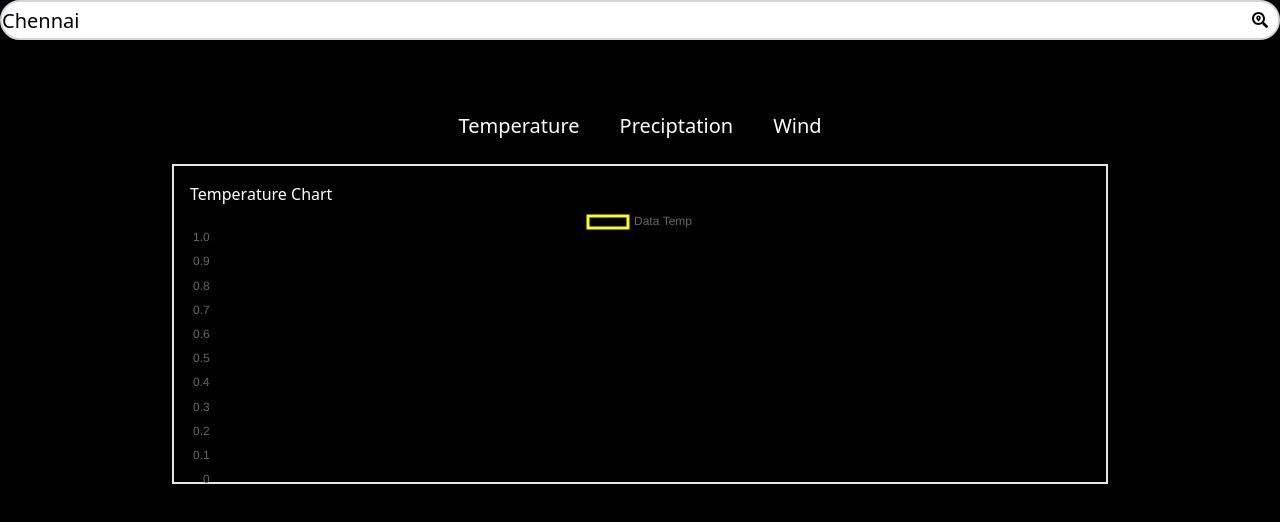
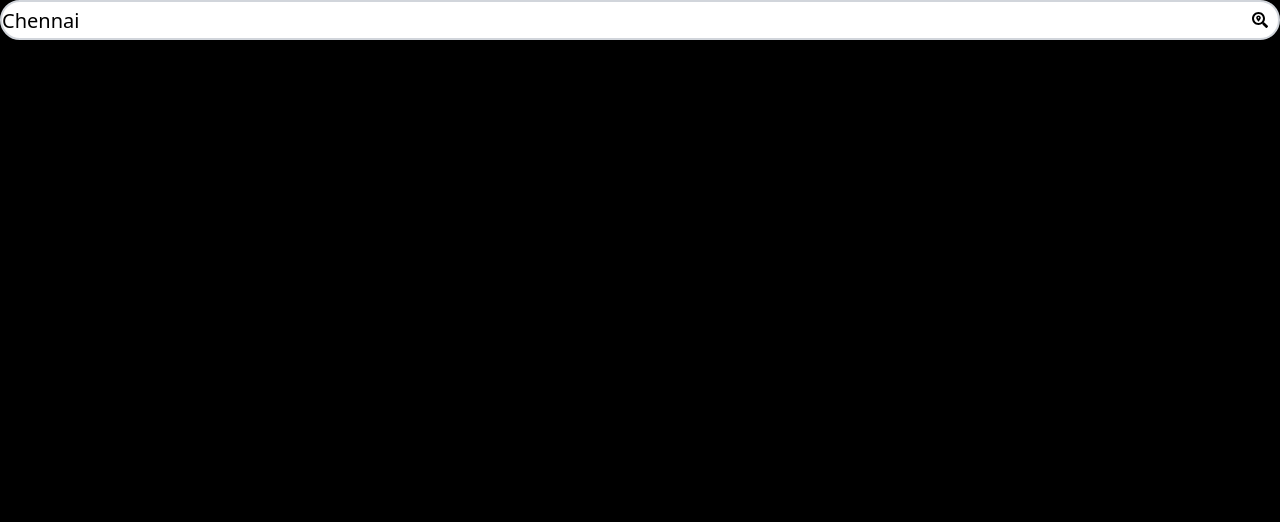
Before and after one commit to Ebalin1411/weather, a React (Create React App) app: page / in a window 1280 px wide. Shown: the top 522 px of the page. Built offline with nearby package versions, Linux system fonts and the light colour scheme.

Commit message:
feat:conditional rendering added for Chart

```diff
--- a/src/App.tsx
+++ b/src/App.tsx
@@ -35,6 +35,7 @@ function App() {
                   console.log(error)
                   alert('Weather Record Not Found')
                   window.location.reload();
+
                 }
 
                }
@@ -109,11 +110,12 @@ function App() {
              {/* Chart Section  */}
 
               <div>
-
+              {weatherRecords &&(
                      <TabTPW tempChartData={{
                             dayTime:timeForChartData,
                             dayTemperature:temparatureForChartData,
                      }} />
+              )}
               </div>
             {/* Day Forecast bottom div */}
 
```
